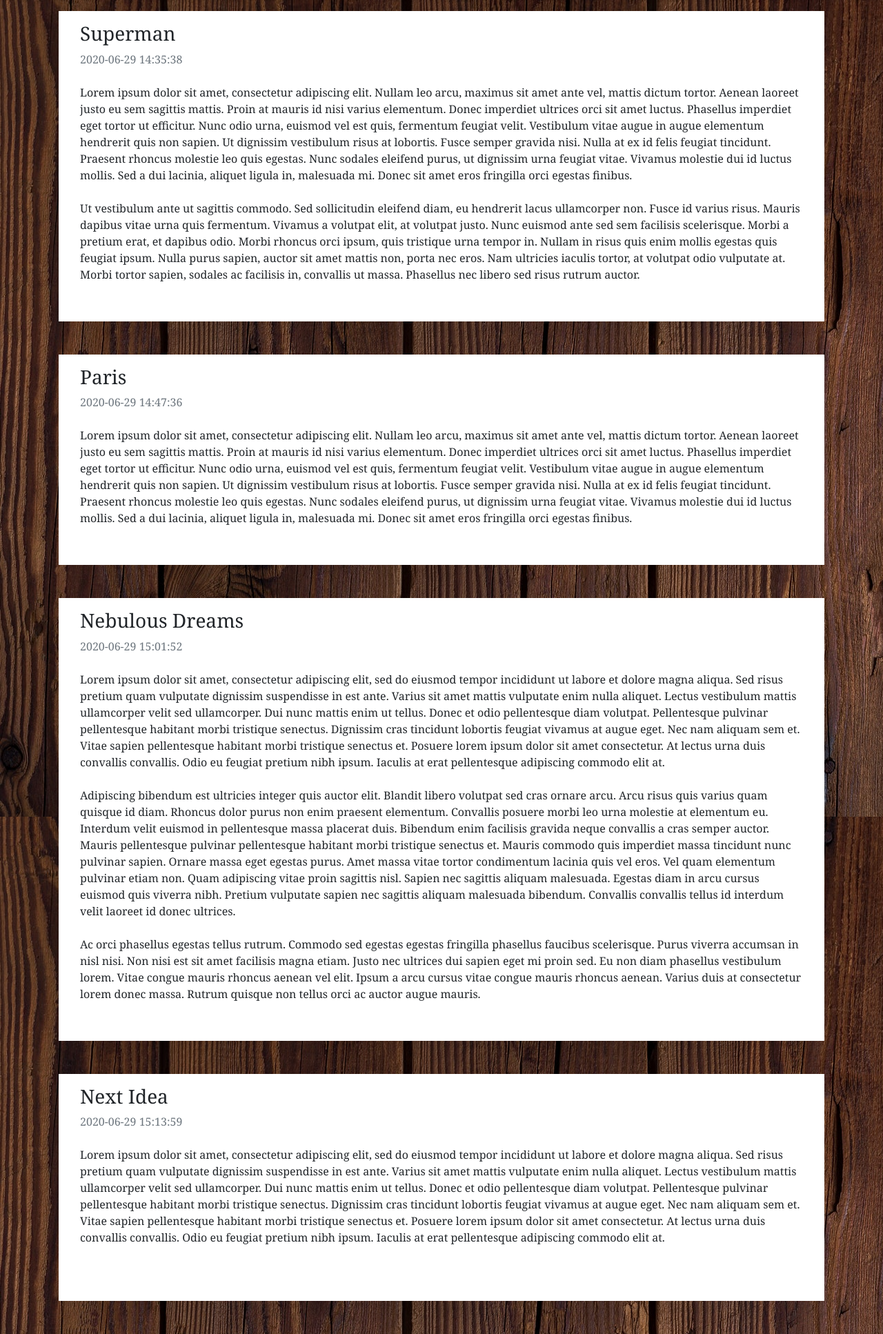
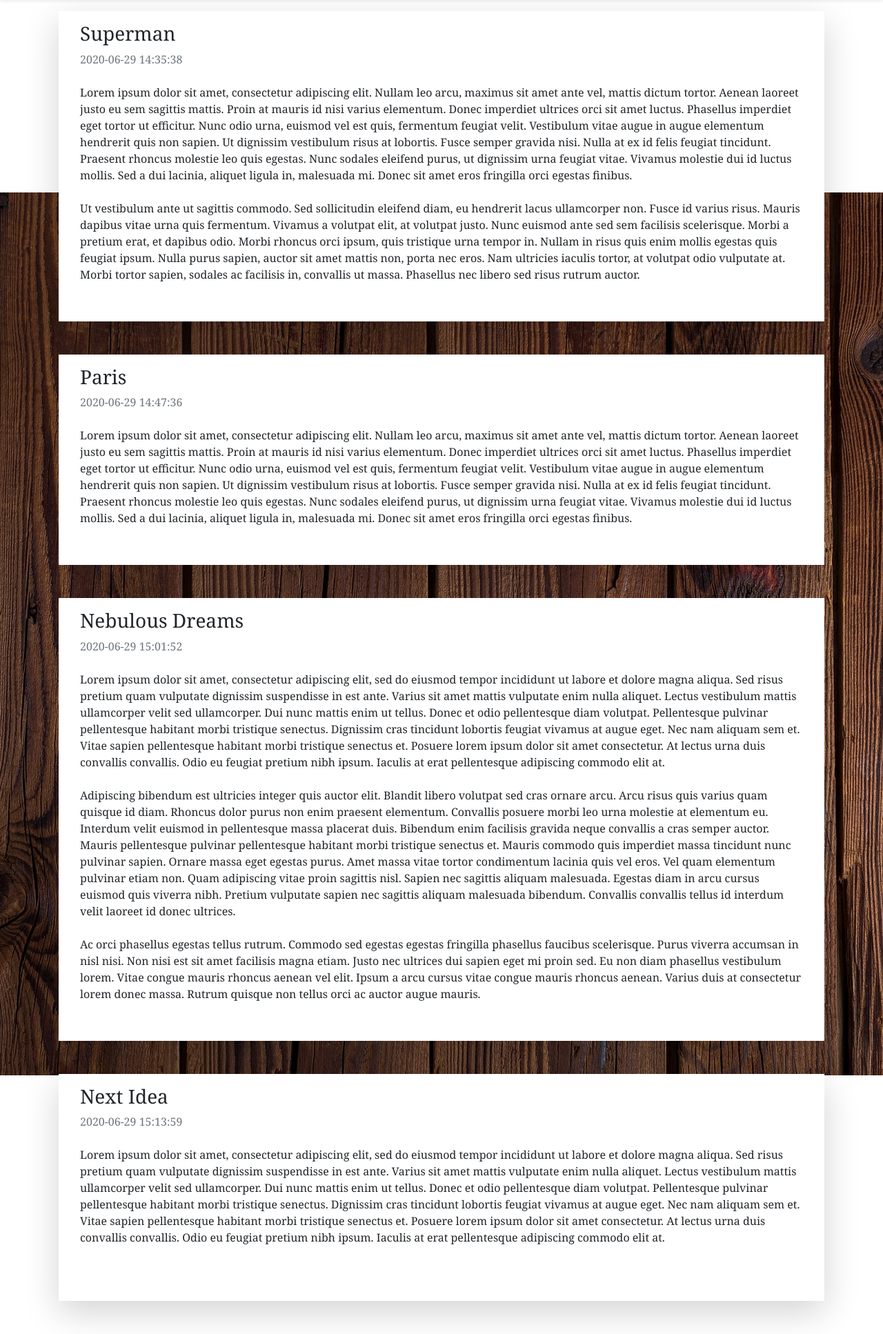
Before and after one commit to EagleCoder404/The-Democrat, a Flask app: page / in a window 1280 px wide. Shown: the part 96-2030 px from the top of the page at 69% size. Run offline with Flask 2, Linux system fonts and the light colour scheme; data comes from the database, SQL or seed files in the repository; some libraries are stand-ins or nearby versions.

Commit message:
repeat fix

```diff
--- a/static/base.css
+++ b/static/base.css
@@ -4,7 +4,7 @@
 }
 body
 {
-	background:url("background.jpg");
+	background:url("background.jpg") no-repeat fixed center;
 }
 .logo_text
 {
```
